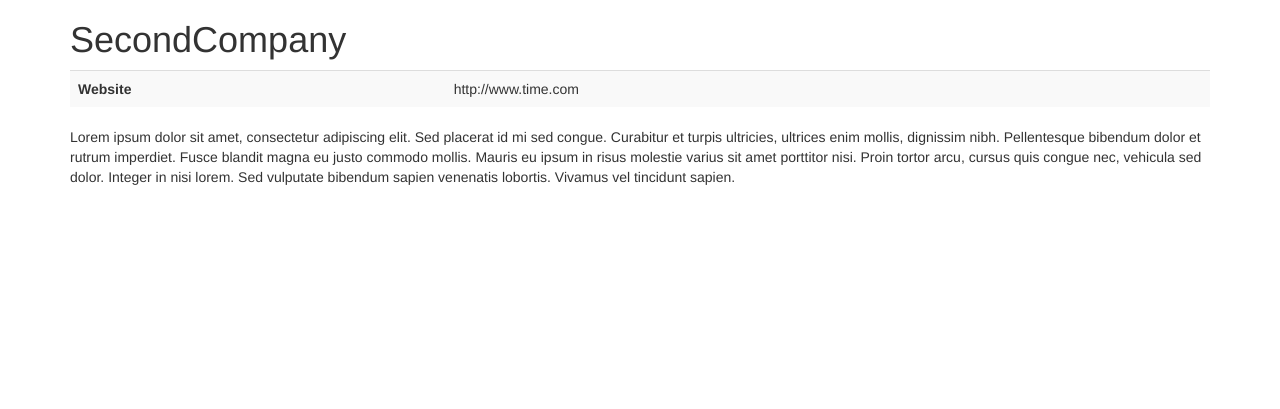
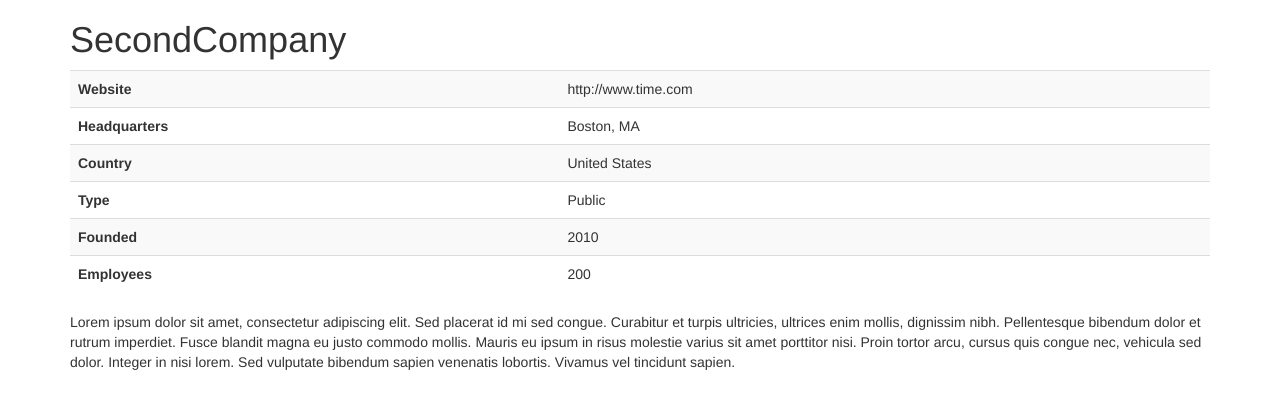
Before and after one commit to opendatadb/opendatadb.github.io, a Jekyll site: the page built from _posts/2013-09-30-second-company.md, in a window 1280 px wide. Shown: the top 409 px of the page. Built offline with Jekyll 4.4.1, drawn with Linux system fonts in a browser that asks for light colours; nearby versions of some CDN libraries.

Commit message:
Adding more rows

```diff
--- a/_layouts/entry.html
+++ b/_layouts/entry.html
@@ -12,6 +12,26 @@
     <td><b>Website</b></td>
     <td>{{page.company-url}}</td>
   </tr>
+  <tr>
+    <td><b>Headquarters</b></td>
+    <td>{{page.company-hq}}</td>
+  </tr>
+  <tr>
+    <td><b>Country</b></td>
+    <td>{{page.company-country}}</td>
+  </tr>
+  <tr>
+    <td><b>Type</b></td>
+    <td>{{page.company-type}}</td>
+  </tr>
+  <tr>
+    <td><b>Founded</b></td>
+    <td>{{page.company-founded}}</td>
+  </tr>
+  <tr>
+    <td><b>Employees</b></td>
+    <td>{{page.company-employees}}</td>
+  </tr>
 </table>
 
 {{ content }}
```
